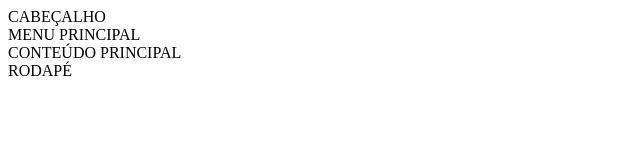
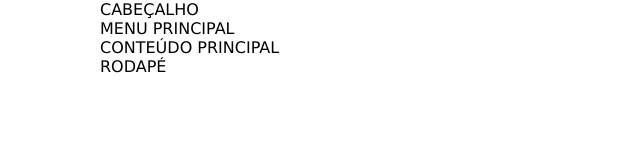
Before and after one commit to emersonilan/ContaGotas, a plain HTML site: page index.html in a window 1280 px wide. Shown: the whole page, without its empty margins (0-640 px from the left). Drawn offline with Linux system fonts and the light colour scheme.

Commit message:
pré commit

```diff
--- a/CSS/style.css
+++ b/CSS/style.css
@@ -1 +1,30 @@
 /*Folhas de estilos do site */
+ {
+    box-sizing: border-box;
+    outline: none;
+}
+
+html,
+body {
+    font-family: Verdana, Geneva, Tahoma, sans-serif;
+    /*
+    Define a unidade de medida 'rem' que equivale ao espaço
+    ocupado pela letra 'M' na tela.
+    1rem = 16px, 0.5rem = 8px
+    */
+    position: relative;
+    font-size: 16px;
+    height: 100%;
+    margin: 0;
+    padding: 0;
+
+
+}
+
+#wrap {
+    position: relative;
+    height: 100%;
+    width: 100%;
+    max-width: 1080px;
+    margin: auto;
+}
```
Also changed, not shown: Tipos_elementos.html (added, +25 -0 lines).
